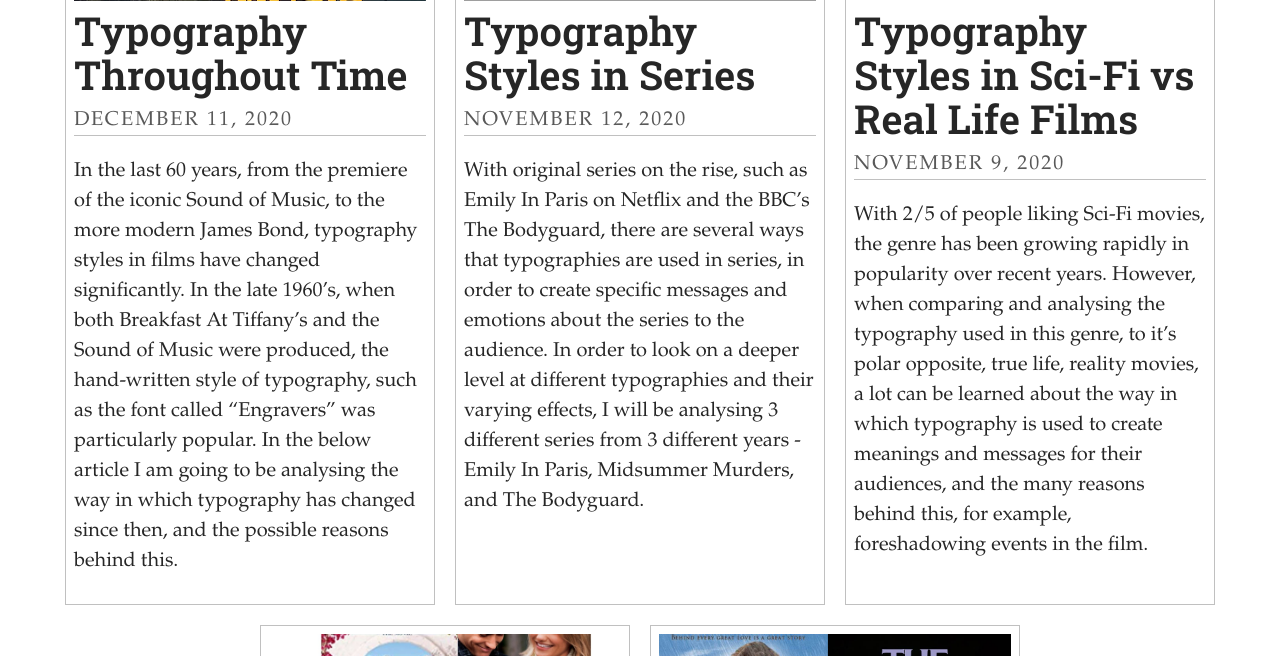
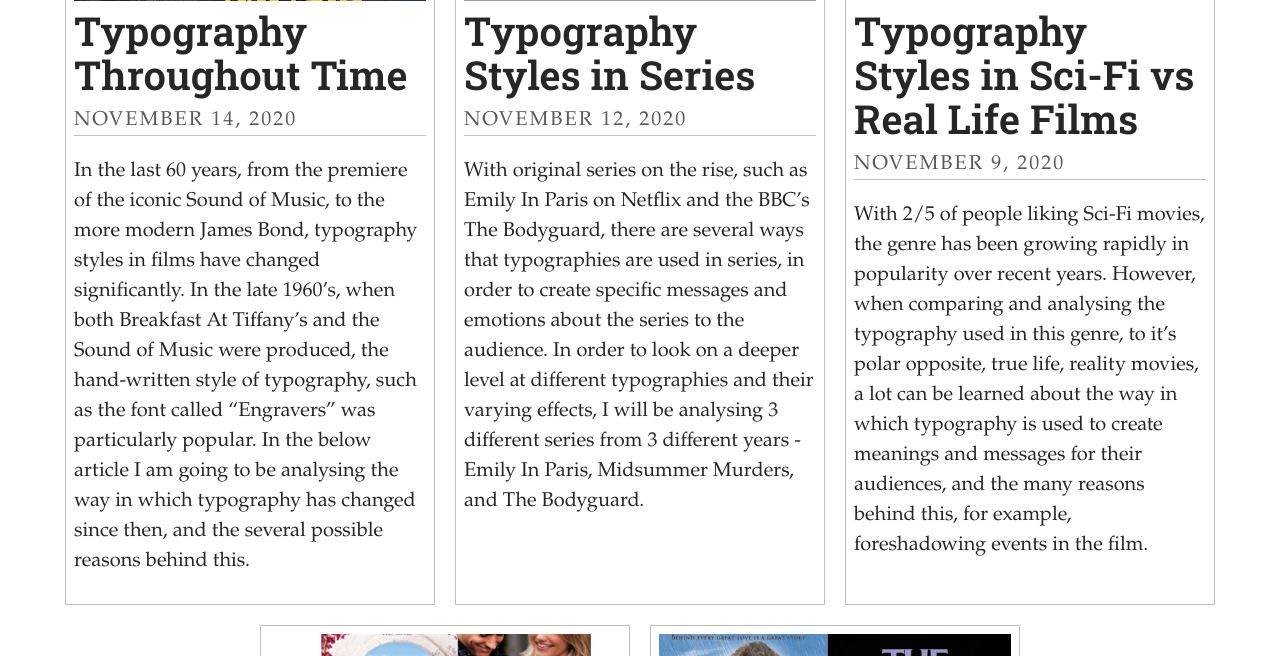
Before and after one commit to charlotte1404/brookestypography, a Jekyll site: the page built from index.html, in a window 1280 px wide. Shown: the part 582-1238 px from the top of the page. Built offline with Jekyll 4.4.1, drawn with Linux system fonts in a browser that asks for light colours; some web fonts are replaced; the list of posts is cut into pages by our own code; grey boxes are pictures that could not be loaded.

Commit message:
Update Post “2020-10-12-typography-throughout-time”

```diff
--- a/_posts/2020-10-12-typography-throughout-time.md
+++ b/_posts/2020-10-12-typography-throughout-time.md
@@ -1,11 +1,11 @@
 ---
 layout: post
 title: Typography Throughout Time
-date: 2020-12-11T23:59:00.000Z
+date: 2020-11-14T23:59:00.000Z
 header_feature_image: ../uploads/blog-1-pic.jpg
 comments: true
 ---
-In the last 60 years, from the premiere of the iconic Sound of Music, to the more modern James Bond, typography styles in films have changed significantly. In the late 1960's, when both Breakfast At Tiffany's and the Sound of Music were produced, the hand-written style of typography, such as the font called "Engravers" was particularly popular. In the below article I am going to be analysing the way in which typography has changed since then, and the possible reasons behind this.
+In the last 60 years, from the premiere of the iconic Sound of Music, to the more modern James Bond, typography styles in films have changed significantly. In the late 1960's, when both Breakfast At Tiffany's and the Sound of Music were produced, the hand-written style of typography, such as the font called "Engravers" was particularly popular. In the below article I am going to be analysing the way in which typography has changed since then, and the several possible reasons behind this.
 
 ![Breakfast at Tiffany's (1961) movie typography](../uploads/tiffany-pic.jpg)
 
```
